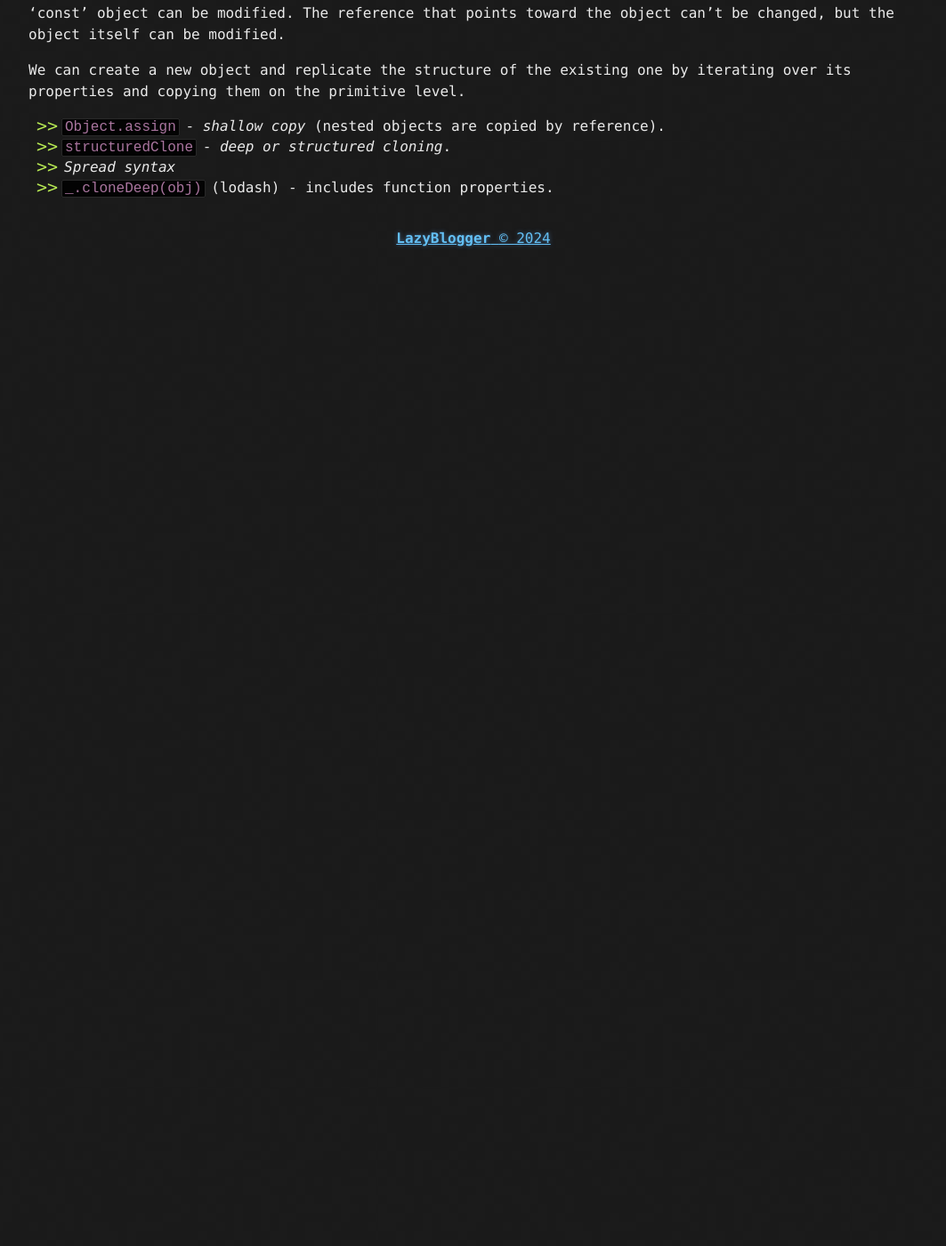
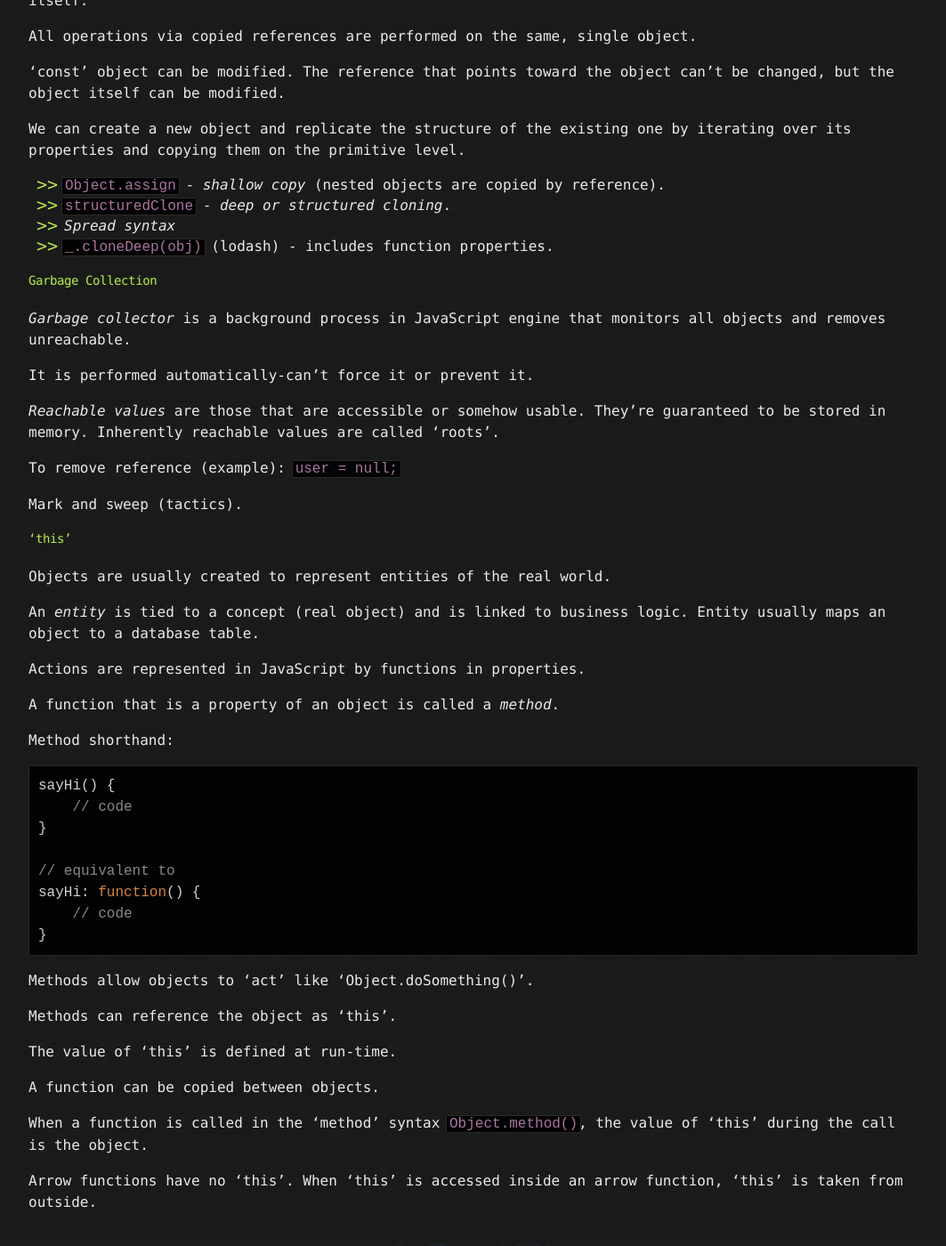
Before and after one commit to miomirparipovic/bytenoir, a Jekyll site: the page built from _posts/javascript/2024-01-07-js-notes.md, in a window 1280 px wide and 1400 px high, scrolled down 2502 px. Shown: the whole window at 89% size, without its empty margins (108-1171 px from the left). Built offline with Jekyll 4.4.1, drawn with Linux system fonts in a browser that asks for light colours; before the commit the page ends 2795 px from its top, so only the background shows below that; some of the changed text lies outside the part shown.

Commit message:
continue post

````diff
--- a/_posts/javascript/2024-01-07-js-notes.md
+++ b/_posts/javascript/2024-01-07-js-notes.md
@@ -13,8 +13,10 @@ published: true
 
 
 ### Objects
+
+#### 'Plain' Objects
+
 `Date: 07/01/2024`
-
 The most basic data types in JavaScript are called 'primitives'. We call them 'primitives' because they contain a single thing of something (bool, number, string, etc.)
 
 Objects are complex data structures that store *keyed collections* of various data and more complex entities (e.g., other objects, methods).
@@ -93,6 +95,8 @@ Object properties are ordered in a special fashion. Integer properties are sorte
 Array, Date, Error, etc. are objects, not the types on their own. They belong to a single object type and extend it in various ways.
 
 
+#### Object References
+
 `Date: 08/01/2024`
 Primitives are copied/passed as a whole value (passed by value).
 
@@ -110,3 +114,52 @@ We can create a new object and replicate the structure of the existing one by it
 - `structuredClone` - *deep or structured cloning*.
 - *Spread syntax*
 - `_.cloneDeep(obj)` (lodash) - includes function properties.
+
+
+#### Garbage Collection
+
+*Garbage collector* is a background process in JavaScript engine that monitors all objects and removes unreachable.
+
+It is performed automatically-can't force it or prevent it.
+
+*Reachable values* are those that are accessible or somehow usable. They're guaranteed to be stored in memory. Inherently reachable values are called 'roots'.
+
+To remove reference (example): `user = null;`
+
+Mark and sweep (tactics).
+
+
+#### 'this'
+
+Objects are usually created to represent entities of the real world.
+
+An *entity* is tied to a concept (real object) and is linked to business logic. Entity usually maps an object to a database table.
+
+Actions are represented in JavaScript by functions in properties.
+
+A function that is a property of an object is called a *method*.
+
+Method shorthand:
+
+```js
+sayHi() {
+    // code
+}
+
+// equivalent to
+sayHi: function() {
+    // code
+}
+```
+
+Methods allow objects to 'act' like 'Object.doSomething()'.
+
+Methods can reference the object as 'this'.
+
+The value of 'this' is defined at run-time.
+
+A function can be copied between objects.
+
+When a function is called in the 'method' syntax `Object.method()`, the value of 'this' during the call is the object.
+
+Arrow functions have no 'this'. When 'this' is accessed inside an arrow function, 'this' is taken from outside.
````
